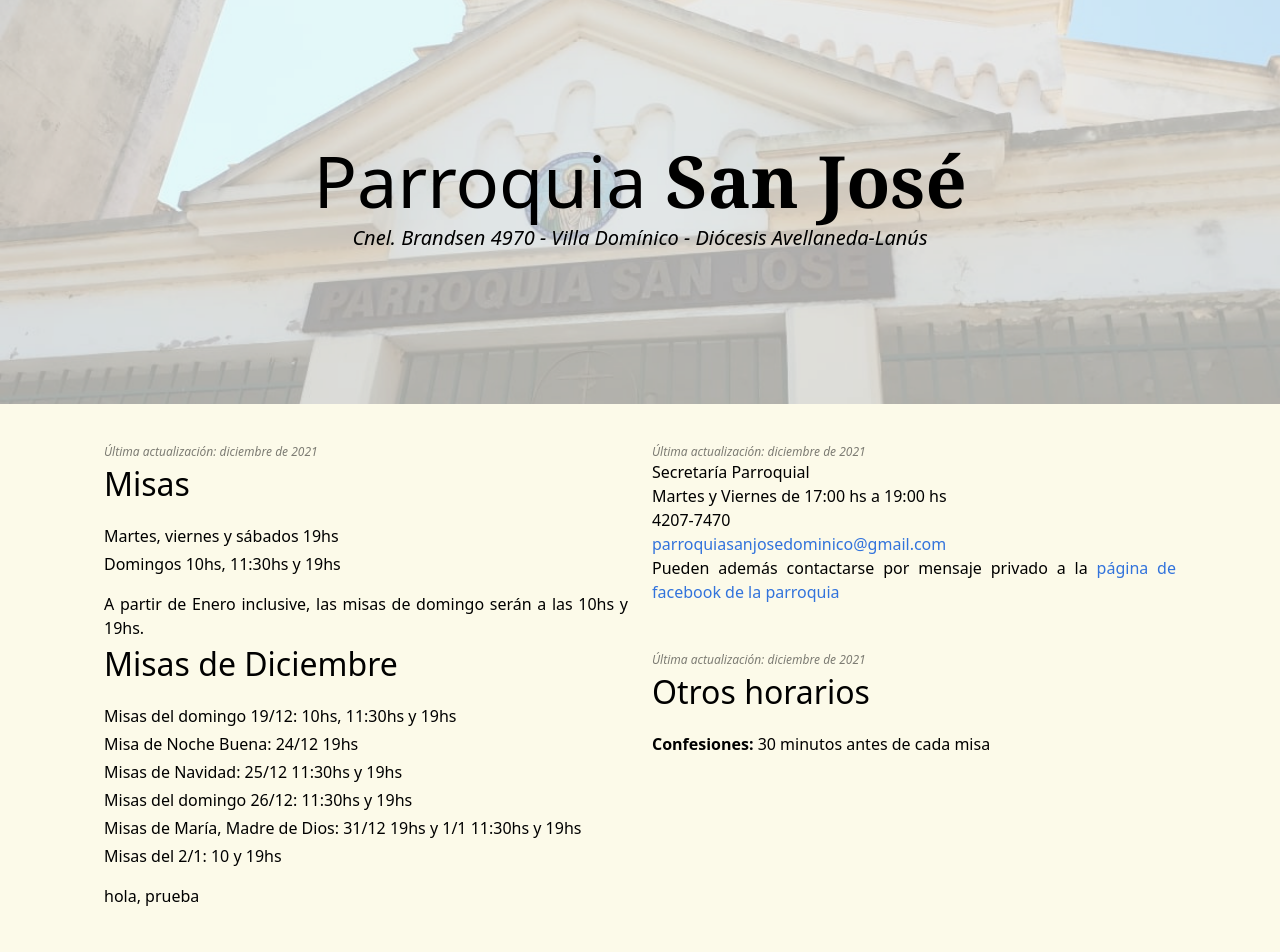
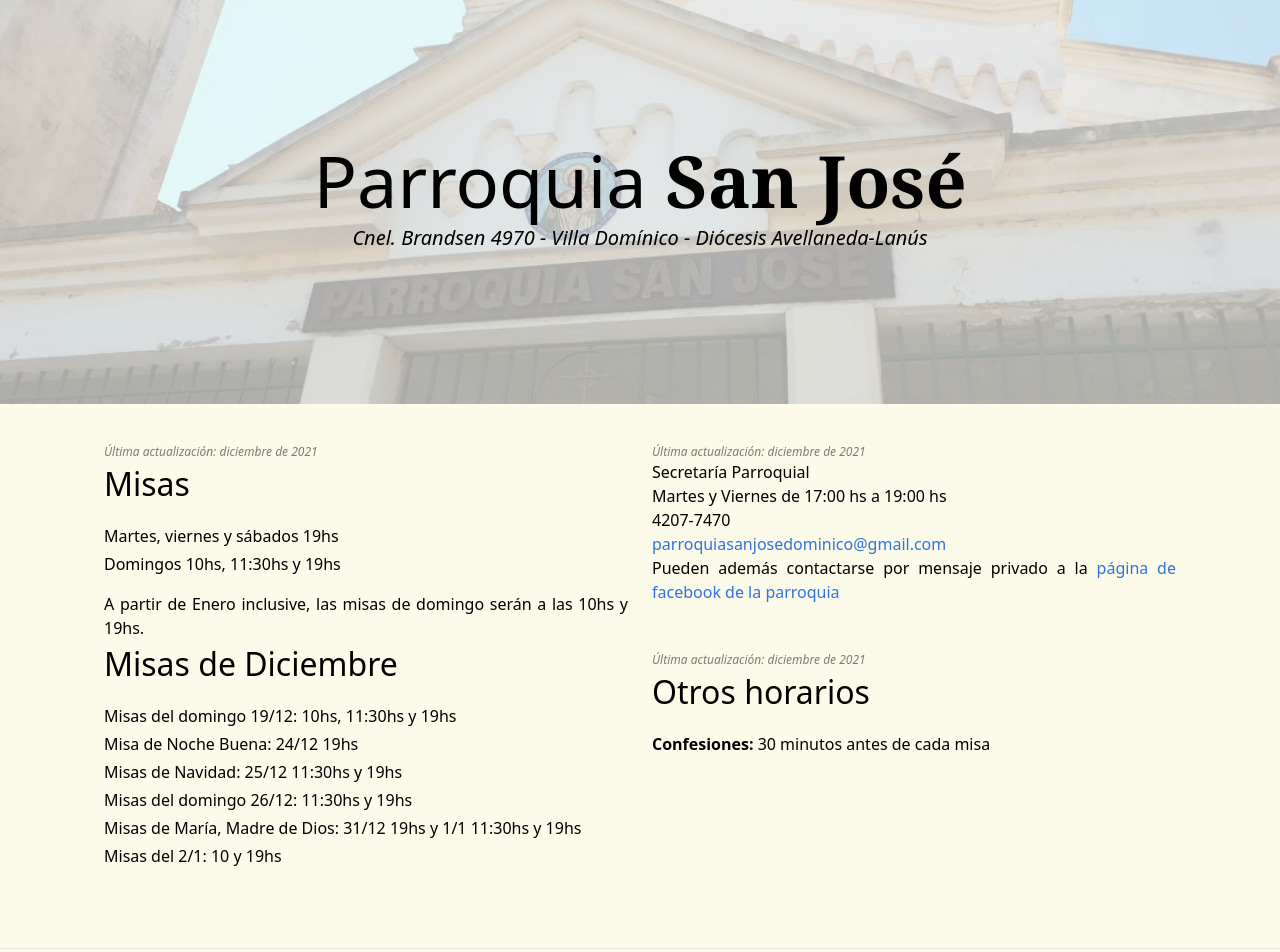
Before and after one commit to jisbruzzi/pagina-parroquia-11ty-v2, an Eleventy site: page index.html in a window 1280 px wide. Shown: the top 952 px of the page. Built offline with nearby package versions, Linux system fonts and the light colour scheme; Eleventy itself is replaced by a stand-in of ours; files that its build step writes are made by us from their sources.

Commit message:
Update Sección “misas”

```diff
--- a/secciones/misas.md
+++ b/secciones/misas.md
@@ -18,5 +18,3 @@ A partir de Enero inclusive, las misas de domingo serán a las 10hs y 19hs.
 * Misas del domingo 26/12: 11:30hs y 19hs
 * Misas de María, Madre de Dios: 31/12 19hs y 1/1 11:30hs y 19hs
 * Misas del 2/1: 10 y 19hs
-
-hola, prueba
```
